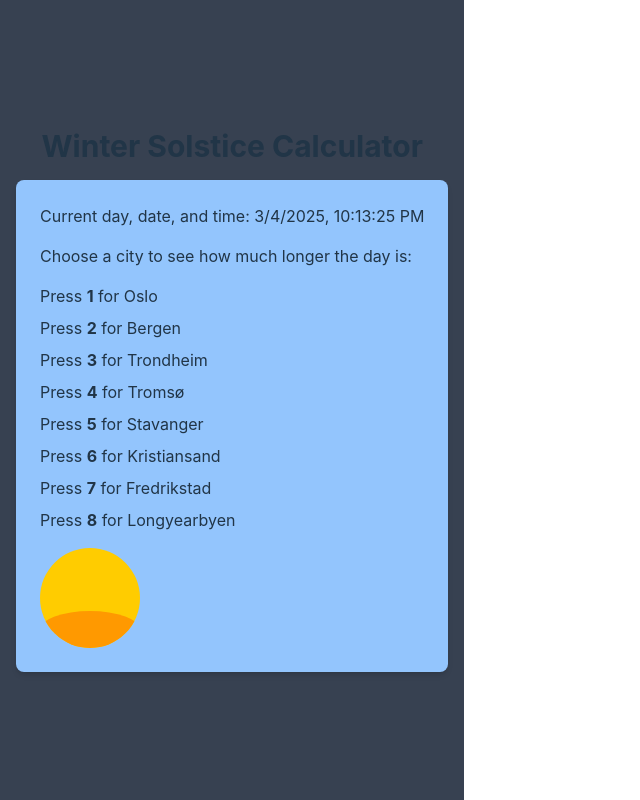
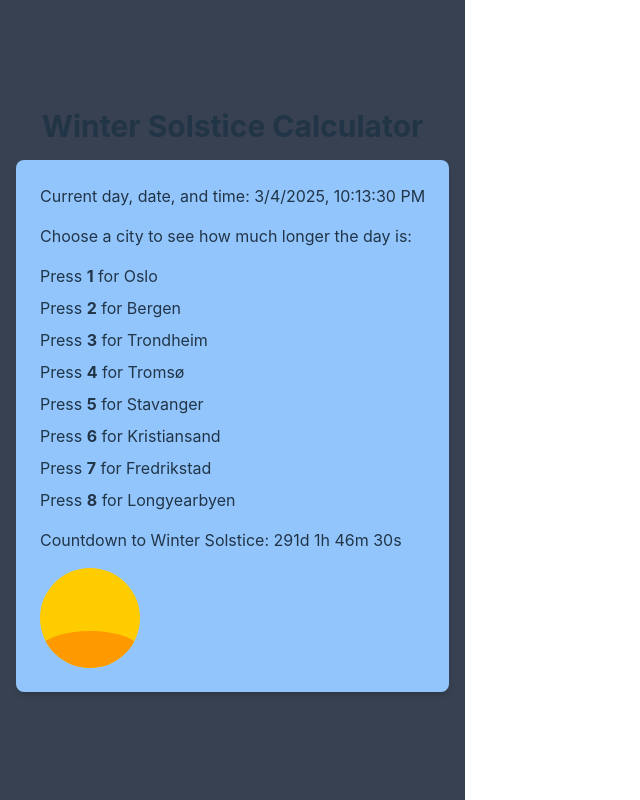
Before and after one commit to aleksejunas/sun-cal-react, a React (Vite) app: page / in a window 1280 px wide. Shown: the whole page, without its empty margins (0-640 px from the left). Built offline with nearby package versions, Linux system fonts and the light colour scheme.

Commit message:
feat: added countdown counter to winter solstice
- added a countdown counter for displaying the countdown to winter
solstice in days, hours, minutes and seconds

```diff
--- a/src/App.tsx
+++ b/src/App.tsx
@@ -18,6 +18,62 @@ type City = {
 };
 
 const App: React.FC = () => {
+  const [currentTime, setCurrentTime] = useState<Date>(new Date());
+
+  // Update current time every second
+  useEffect(() => {
+    const interval = setInterval(() => {
+      setCurrentTime(new Date());
+    }, 1000);
+    return () => clearInterval(interval);
+  }, []);
+
+  // Countdown timer state
+  const [countdown, setCountdown] = useState<{
+    days: number;
+    hours: number;
+    minutes: number;
+    seconds: number;
+  }>({
+    days: 0,
+    hours: 0,
+    minutes: 0,
+    seconds: 9,
+  });
+
+  // Countdown timer effect
+  useEffect(() => {
+    /** Countdown timer effect
+     * Updates the countdown timer to the next winter solstice.
+     * Calculates days, hours, minutes, and seconds remaining.
+     */
+
+    const updateCountdown = () => {
+      const nowTime = new Date();
+      const winterSolstice = new Date(nowTime.getFullYear(), 11, 21, 0, 0, 0);
+      let target = winterSolstice;
+      if (nowTime > winterSolstice) {
+        target = new Date(nowTime.getFullYear() + 1, 11, 21, 0, 0, 0);
+      }
+      const diff = target.getTime() - nowTime.getTime();
+      const days = Math.floor(diff / (1000 * 60 * 60 * 24));
+      const hours = Math.floor((diff / (1000 * 60 * 60)) % 24);
+      const minutes = Math.floor((diff / (1000 * 60)) % 60);
+      const seconds = Math.floor((diff / 1000) % 60);
+      setCountdown({ days, hours, minutes, seconds });
+    };
+
+    updateCountdown();
+    const interval = setInterval(updateCountdown, 1000);
+    return () => clearInterval(interval);
+  }, []);
+
+  /** Light height calculation
+   * Calculates the percentage of days passed from the start of the year
+   * to the summer solstice (June 21st), representing the "height" of daylight.
+   * @returns {number} Percentage (0 - 100) of days passed to solstice
+   */
+
   const [lightHeight, setLightHeight] = useState<number>(() => {
     const now = new Date();
     const longestDay = new Date(now.getFullYear(), 5, 21); // June 21st
@@ -29,15 +85,12 @@ const App: React.FC = () => {
     return Math.min((currentDays / totalDays) * 100, 100);
   });
 
-  const [result, setResult] = useState<string>("");
-  // const [daylightPercentage, setDaylightPercentage] = useState<number>(0);
-  const [isTouchDevice, setIsTouchDevice] = useState<boolean>(false);
-  const [sunTimes, setSunTimes] = useState<{
-    sunrise: string;
-    sunset: string;
-  } | null>(null);
+  useEffect(() => {
+    /**
+     * Updates the lightHeight state to reflect the current percentage of days
+     * passed from the start of the year to the summer solstice
+     */
 
-  useEffect(() => {
     const calculateLightHeight = () => {
       const now = new Date();
       const longestDay = new Date(now.getFullYear(), 5, 21); // June 21st
@@ -53,6 +106,14 @@ const App: React.FC = () => {
     calculateLightHeight();
   }, []);
 
+  const [result, setResult] = useState<string>("");
+  // const [daylightPercentage, setDaylightPercentage] = useState<number>(0);
+  const [isTouchDevice, setIsTouchDevice] = useState<boolean>(false);
+  const [sunTimes, setSunTimes] = useState<{
+    sunrise: string;
+    sunset: string;
+  } | null>(null);
+
   useEffect(() => {
     const checkTouchDevice = () => {
       setIsTouchDevice(
@@ -61,11 +122,6 @@ const App: React.FC = () => {
     };
     checkTouchDevice();
   }, []);
-
-  // const now = new Date();
-  // const currentYear = now.getFullYear();
-  // const currentMonth = now.getMonth() + 1;
-  // const currentDay = now.getDate();
 
   const cities: City[] = useMemo(
     () => [
@@ -81,7 +137,13 @@ const App: React.FC = () => {
     [],
   );
 
-  const now = useMemo(() => new Date(), []);
+  // const now = useMemo(() => new Date(), []);
+
+  /**
+   * Handles city selection, calculates daylight difference from winter solstice,
+   * fetches sunrise/sunset times, and updates result state.
+   * @param {number} index - Index of the selected city in the cities array.
+   */
 
   const selectCity = useCallback(
     async (index: number) => {
@@ -98,9 +160,9 @@ const App: React.FC = () => {
         selectedCity.latitude,
       );
 
-      const currentYear = now.getFullYear();
-      const currentMonth = now.getMonth() + 1;
-      const currentDay = now.getDate();
+      const currentYear = currentTime.getFullYear();
+      const currentMonth = currentTime.getMonth() + 1;
+      const currentDay = currentTime.getDate();
 
       const currentDaylight = calculateDaylight(
         currentYear,
@@ -136,7 +198,7 @@ const App: React.FC = () => {
         setSunTimes(null);
       }
     },
-    [cities, now],
+    [cities, currentTime],
   );
 
   useEffect(() => {
@@ -160,10 +222,9 @@ const App: React.FC = () => {
       <h1 className="text-3xl font-bold mb-4">Winter Solstice Calculator</h1>
       <div className="bg-blue-300 p-6 rounded-lg shadow-md w-full max-w-md">
         <p className="mb-4" data-testid="current-date-time">
-          Current day, date, and time: {now.toLocaleString()}
+          Current day, date, and time: {currentTime.toLocaleString()}
         </p>
         <p className="mb-4">Choose a city to see how much longer the day is:</p>
-
         {isTouchDevice ? (
           // Render buttons for touchscreen devices
           <div className="grid grid-cols-2 gap-2">
@@ -191,16 +252,18 @@ const App: React.FC = () => {
             ))}
           </ul>
         )}
-
         {result && <p className="mt-4 text-center">{result}</p>}
-
         {sunTimes && (
           <div className="mt-4">
             <p>Sunrise: {sunTimes.sunrise}</p>
             <p>Sunset: {sunTimes.sunset}</p>
           </div>
         )}
-
+        Countdown to Winter Solstice:{" "}
+        <span data-testid="solstice-countdown">
+          {countdown.days}d {countdown.hours}h {countdown.minutes}m{" "}
+          {countdown.seconds}s
+        </span>
         <div className="sun-container mt-4">
           <div
             className="sun-light"
@@ -213,3 +276,8 @@ const App: React.FC = () => {
 };
 
 export default App;
+
+// const now = new Date();
+// const currentYear = now.getFullYear();
+// const currentMonth = now.getMonth() + 1;
+// const currentDay = now.getDate();
```
Also changed, not shown: 2 other files (tests, documents, lock files or other folders).
